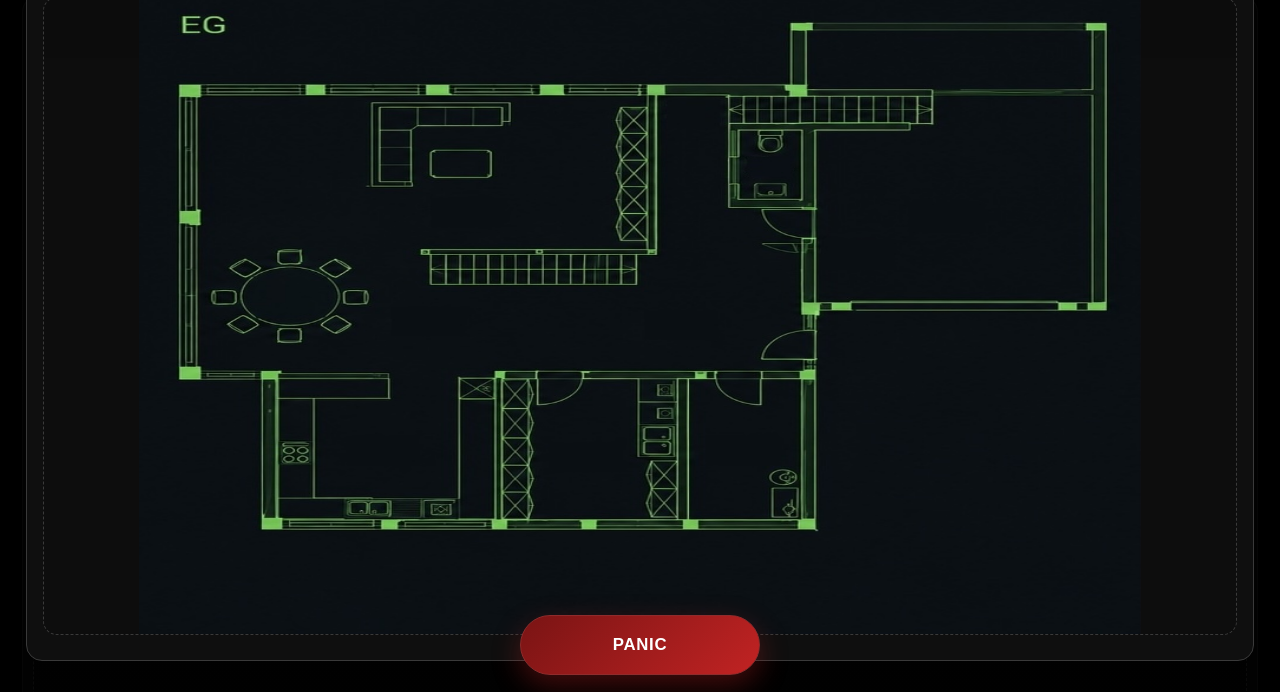
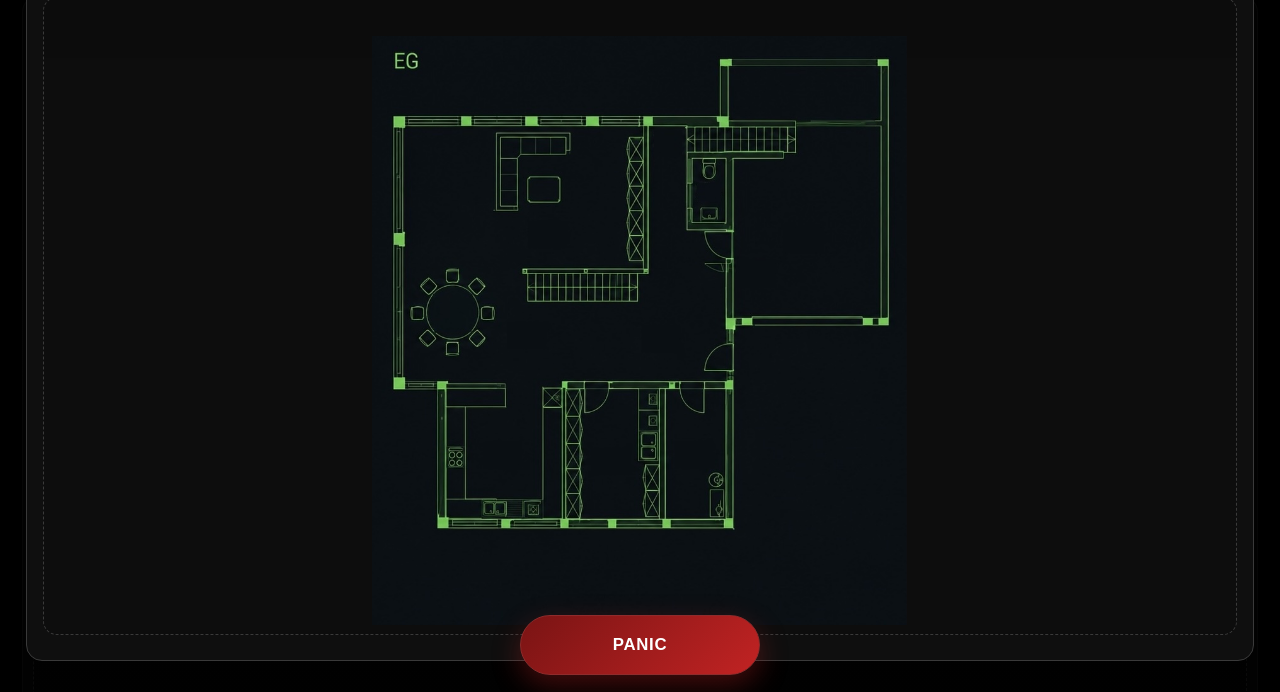
Before and after one commit to ebonyandivory84/AlarmSystem, a website: page admin/webui/index.html in a window 1280 px wide. Both pictures are taken after a click on the button "Maximieren". Shown: the part 107-799 px from the top of the page. Drawn offline with nearby package versions, Linux system fonts and the light colour scheme; no server answers.

Commit message:
Restore undistorted floorplan rendering with real EG/OG aspect ratios

```diff
--- a/admin/webui/app.js
+++ b/admin/webui/app.js
@@ -71,7 +71,7 @@
     floorLayouts: { EG: null, OG: null },
     dragResize: null,
     canvasHistory: [],
-    floorRatios: { EG: 0.84, OG: 0.84 }
+    floorRatios: { EG: 0.907, OG: 0.906 }
   };
   const DISARM_PIN = '1492';
 
@@ -672,8 +672,8 @@
 
   function getFloorRatio(floor) {
     const f = floor === 'OG' ? 'OG' : 'EG';
-    const r = Number(state.floorRatios[f] || 0.84);
-    return Number.isFinite(r) && r > 0 ? r : 0.84;
+    const r = Number(state.floorRatios[f] || 0.907);
+    return Number.isFinite(r) && r > 0 ? r : 0.907;
   }
 
   function fitRectToRatio(rect, ratio) {
--- a/admin/webui/styles.css
+++ b/admin/webui/styles.css
@@ -62,8 +62,8 @@ label{display:grid;gap:6px;min-width:220px} input,select,textarea{background:var
 .editor-strip{left:20px;right:20px;bottom:18px;display:flex;gap:8px;align-items:center;padding:8px 10px;border-radius:12px;background:rgba(10,10,10,.62);border:1px solid rgba(255,255,255,.12);backdrop-filter:blur(8px);flex-wrap:wrap}
 .editor-strip .btn{min-height:36px;padding:6px 10px}
 .editor-strip select{min-width:150px;min-height:36px;padding:6px 10px}
-.floorplan-image{position:absolute;left:var(--img-x);top:var(--img-y);width:var(--img-w);height:var(--img-h);background:var(--floor-eg-image,url('./assets/EG.jpg')) center/100% 100% no-repeat;pointer-events:none}
-.zone-canvas.floor-og .floorplan-image{background:var(--floor-og-image,url('./assets/OG.jpg')) center/100% 100% no-repeat}
+.floorplan-image{position:absolute;left:var(--img-x);top:var(--img-y);width:var(--img-w);height:var(--img-h);background:var(--floor-eg-image,url('./assets/EG.jpg')) center/contain no-repeat;pointer-events:none}
+.zone-canvas.floor-og .floorplan-image{background:var(--floor-og-image,url('./assets/OG.jpg')) center/contain no-repeat}
 .zone{position:absolute;inset:0;color:var(--muted);pointer-events:none}
 .zone span{position:absolute;font-size:16px;font-weight:700;letter-spacing:.3px;text-shadow:0 2px 8px rgba(0,0,0,.7)}
 .zone.perimeter,.zone.aussenhaut,.zone.innenraum{border:none;background:transparent}
```
